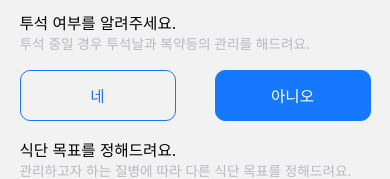
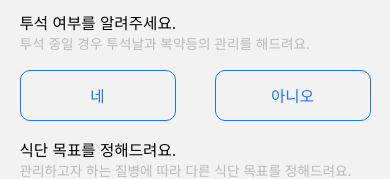
Before and after one commit to drdr3040/hsbiolab, a React Native app: screen /Profile in a window 390 px wide. Shown: the part 539-718 px from the top of the page. Built offline with nearby package versions, Linux system fonts and the light colour scheme.

Commit message:
로그인 프로필 components 완료

```diff
--- a/package.json
+++ b/package.json
@@ -22,6 +22,7 @@
     "react-native-dropdown-picker": "^5.4.6",
     "react-native-gesture-handler": "^2.17.1",
     "react-native-modal": "^13.0.1",
+    "react-native-progress": "^5.0.1",
     "react-native-reanimated": "^3.12.1",
     "react-native-safe-area-context": "^4.10.5",
     "react-native-screens": "^3.32.0"
--- /dev/null
+++ b/src/components/atomic/CustomDropDownPicker.js
@@ -0,0 +1,22 @@
+// src/components/CustomDropDownPicker.js
+import React from 'react';
+import DropDownPicker from 'react-native-dropdown-picker';
+import styles from '../../styles/CustomDropDownPickerStyles';
+
+const CustomDropDownPicker = ({ open, value, items, setOpen, setValue, setItems }) => {
+  return (
+    <DropDownPicker
+      open={open}
+      value={value}
+      items={items}
+      setOpen={setOpen}
+      setValue={setValue}
+      setItems={setItems}
+      dropDownDirection="TOP"
+      zIndex={5000}
+      containerStyle={styles.dropdown}
+    />
+  );
+};
+
+export default CustomDropDownPicker;
--- /dev/null
+++ b/src/components/atomic/CustomTextInput.js
@@ -0,0 +1,19 @@
+import React from 'react';
+import { TextInput } from 'react-native';
+import styles from '../../styles/PrincipalTextInputStyles';
+import theme from '../../theme';
+
+const CustomTextInput = ({ placeholder, secureTextEntry, onChangeText, value, style }) => {
+  return (
+    <TextInput
+      style={[styles.input, style]}
+      placeholder={placeholder}
+      placeholderTextColor={theme.colors.textGray}
+      secureTextEntry={secureTextEntry}
+      onChangeText={onChangeText}
+      value={value}
+    />
+  );
+};
+
+export default CustomTextInput;
--- /dev/null
+++ b/src/components/atomic/DialysisOption.js
@@ -0,0 +1,25 @@
+// src/components/DialysisOption.js
+import React from 'react';
+import { View, TouchableOpacity, Text } from 'react-native';
+import styles from '../../styles/DialysisOptionStyles';
+
+const DialysisOption = ({ selectedOption, onOptionPress }) => {
+  return (
+    <View style={styles.buttonContainer}>
+      <TouchableOpacity
+        style={[styles.optionButton, selectedOption === '네' && styles.selectedButton]}
+        onPress={() => onOptionPress('네')}
+      >
+        <Text style={[styles.optionText, selectedOption === '네' && styles.selectedButtonText]}>네</Text>
+      </TouchableOpacity>
+      <TouchableOpacity
+        style={[styles.optionButton, selectedOption === '아니오' && styles.selectedButton]}
+        onPress={() => onOptionPress('아니오')}
+      >
+        <Text style={[styles.optionText, selectedOption === '아니오' && styles.selectedButtonText]}>아니오</Text>
+      </TouchableOpacity>
+    </View>
+  );
+};
+
+export default DialysisOption;
--- a/src/screens/LoginScreen.js
+++ b/src/screens/LoginScreen.js
@@ -3,15 +3,30 @@ import { View, Text, TextInput, TouchableOpacity, Image, StyleSheet, Dimensions
 import theme from '../theme';
 import images from '../../assets/icons/images';  // 이미지 객체 임포트
 import LoginButton from '../components/atomic/LoginButton';
+import CustomTextInput from '../components/atomic/CustomTextInput';
 
 const { width, height } = Dimensions.get('window');
 
 const LoginScreen = ({ navigation }) => {
+  const [username, setUsername] = React.useState('');
+  const [password, setPassword] = React.useState('');
+
   return (
     <View style={styles.container}>
       <Image source={images.logo} style={styles.logo} />
-      <TextInput style={styles.input} placeholder="아이디 입력" placeholderTextColor={theme.colors.textGray} />
-      <TextInput style={styles.input} placeholder="비밀번호 입력" placeholderTextColor={theme.colors.textGray} secureTextEntry />
+      <CustomTextInput
+        placeholder="아이디 입력"
+        value={username}
+        onChangeText={setUsername}
+        style={styles.input}
+      />
+      <CustomTextInput
+        placeholder="비밀번호 입력"
+        value={password}
+        onChangeText={setPassword}
+        secureTextEntry
+        style={styles.input}
+      />
       <LoginButton
         title="로그인"
         onPress={() => navigation.navigate('MainInformation')}
--- a/src/screens/ProfileScreen.js
+++ b/src/screens/ProfileScreen.js
@@ -2,6 +2,8 @@ import React, { useState } from 'react';
 import { View, Text, TextInput, TouchableOpacity, StyleSheet, Dimensions, VirtualizedList } from 'react-native';
 import DropDownPicker from 'react-native-dropdown-picker';
 import theme from '../theme';
+import CustomDropDownPicker from '../components/atomic/CustomDropDownPicker';
+import DialysisOption from '../components/atomic/DialysisOption';
 
 const { width, height } = Dimensions.get('window');
 
@@ -69,35 +71,17 @@ const ProfileScreen = ({ navigation }) => {
         <>
           <Text style={styles.label}>투석 여부를 알려주세요.</Text>
           <Text style={styles.note}>투석 중일 경우 투석날과 복약등의 관리를 해드려요.</Text>
-          <View style={styles.buttonContainer}>
-            <TouchableOpacity
-              style={[styles.optionButton, isDialysisYes && styles.selectedButton]}
-              onPress={() => handleOptionPress('네')}
-            >
-              <Text style={[styles.optionText, isDialysisYes && styles.selectedButtonText]}>네</Text>
-            </TouchableOpacity>
-            <TouchableOpacity
-              style={[styles.optionButton, isDialysisNo && styles.selectedButton]}
-              onPress={() => handleOptionPress('아니오')}
-            >
-              <Text style={[styles.optionText, isDialysisNo && styles.selectedButtonText]}>아니오</Text>
-            </TouchableOpacity>
-          </View>
+          <DialysisOption selectedOption={selectedOption} onOptionPress={setSelectedOption} />
           <Text style={styles.label}>식단 목표를 정해드려요.</Text>
           <Text style={styles.note}>관리하고자 하는 질병에 따라 다른 식단 목표를 정해드려요.</Text>
-          <View style={styles.dropdownContainer}>
-            <DropDownPicker
+          <CustomDropDownPicker
             open={open}
             value={selectedDiet}
             items={items}
             setOpen={setOpen}
             setValue={setSelectedDiet}
             setItems={setItems}
-              dropDownDirection="TOP"
-              zIndex={5000}
-              containerStyle={styles.dropdown}
           />
-          </View>
           <View style={styles.actionContainer}>
             <TouchableOpacity style={styles.startButton} onPress={() => navigation.navigate('MainInformation')}>
               <Text style={styles.startButtonText}>시작하기</Text>
--- /dev/null
+++ b/src/styles/CustomDropDownPickerStyles.js
@@ -0,0 +1,12 @@
+// src/styles/CustomDropDownPickerStyles.js
+import { StyleSheet, Dimensions } from 'react-native';
+
+const { width } = Dimensions.get('window');
+
+const styles = StyleSheet.create({
+  dropdown: {
+    width: '100%',
+  },
+});
+
+export default styles;
--- /dev/null
+++ b/src/styles/DialysisOptionStyles.js
@@ -0,0 +1,34 @@
+// src/styles/DialysisOptionStyles.js
+import { StyleSheet, Dimensions } from 'react-native';
+import theme from '../theme';
+
+const { width, height } = Dimensions.get('window');
+
+const styles = StyleSheet.create({
+  buttonContainer: {
+    flexDirection: 'row',
+    justifyContent: 'space-between',
+    marginBottom: height * 0.02,
+  },
+  optionButton: {
+    width: width * 0.4,
+    height: height * 0.06,
+    justifyContent: 'center',
+    alignItems: 'center',
+    borderWidth: 1,
+    borderColor: theme.colors.mainBlue,
+    borderRadius: 10,
+  },
+  optionText: {
+    color: theme.colors.mainBlue,
+    fontSize: width * 0.04,
+  },
+  selectedButton: {
+    backgroundColor: theme.colors.mainBlue,
+  },
+  selectedButtonText: {
+    color: theme.colors.White,
+  },
+});
+
+export default styles;
--- /dev/null
+++ b/src/styles/PrincipalTextInputStyles.js
@@ -0,0 +1,15 @@
+import { StyleSheet, Dimensions } from 'react-native';
+import theme from '../theme';
+
+const { width, height } = Dimensions.get('window');
+
+export default StyleSheet.create({
+  input: {
+    height: height * 0.06,
+    backgroundColor: theme.colors.subBlue,
+    borderRadius: width * 0.025,
+    paddingHorizontal: width * 0.04,
+    marginBottom: height * 0.02,
+    color: theme.colors.Black,
+  },
+});
```
Also changed, not shown: src/components/atomic/CustomButton.js (added, +13 -0 lines), 1 other file (tests, documents, lock files or other folders). Lines whose indentation alone changed are shown as unchanged.
